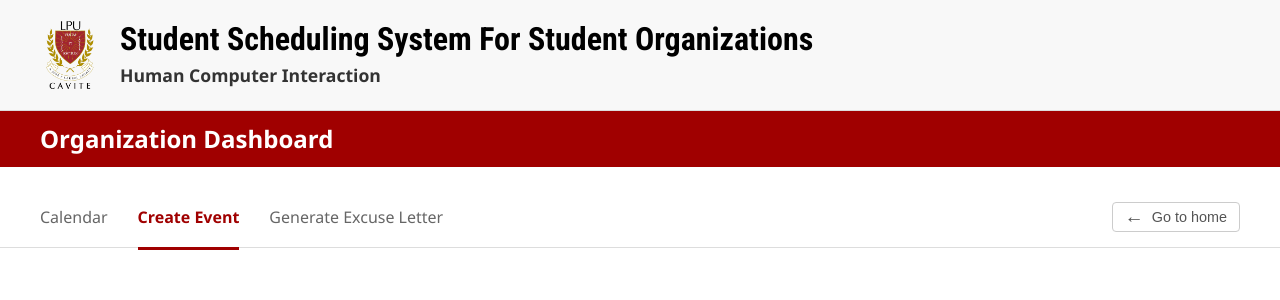
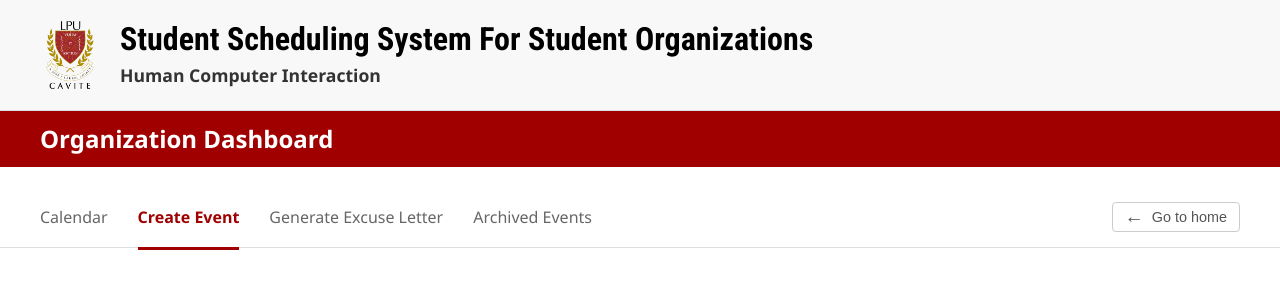
Before and after one commit to Theophilus-Nueva/Student_Scheduling_System-FRONTEND, a React (Vite) app: page /org/1/create-event in a window 1280 px wide. Shown: the top 300 px of the page. Built offline with nearby package versions, Linux system fonts and the light colour scheme; no server answers; a web font is replaced by a local one.

Commit message:
fixed formating of date in create event

```diff
--- a/src/Webpages/Dash-Navigation/DashNavigation.jsx
+++ b/src/Webpages/Dash-Navigation/DashNavigation.jsx
@@ -32,6 +32,15 @@ export default function DashNavigation() {
                     }>
                     Generate Excuse Letter
                 </NavLink>
+
+                <NavLink
+                    to={`/org/${id}/archives`}
+                    className={({ isActive }) =>
+                        isActive ? 'nav-tab active' : 'nav-tab'
+                    }>
+                    Archived Events
+                </NavLink>
+
             </nav>
 
             <div className="nav-actions">
```
Also changed, not shown: src/Components/Upcoming-Events-List/DashboardArchivedEvents.jsx (added, +24 -0 lines).
